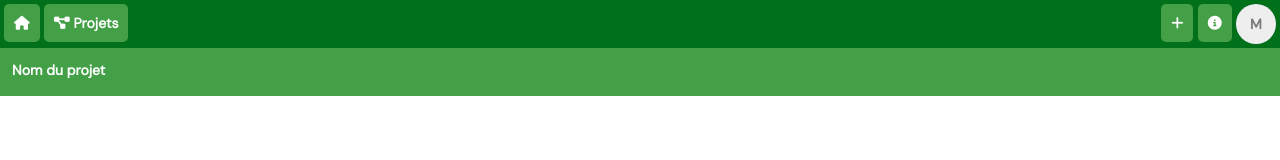
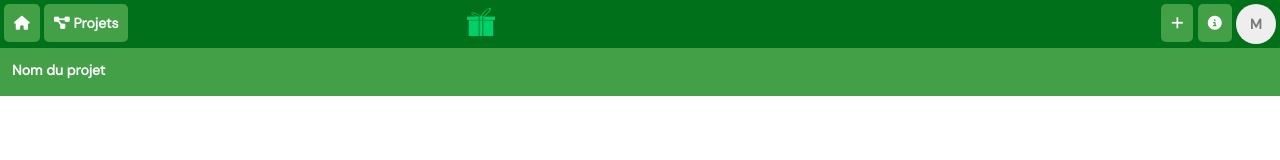
Before and after one commit to orpheeh/cado-frontend, a plain HTML site: page views/app.html in a window 1280 px wide. Drawn offline with nearby package versions, Linux system fonts and the light colour scheme.

Commit message:
(refact): add link for go to app home page

```diff
--- a/javascripts/app/header-template.js
+++ b/javascripts/app/header-template.js
@@ -9,6 +9,10 @@ export default () => `
                 <a href="#" class="h-project link">
                     <li class="fa fa-project-diagram"></li> Projets
                 </a>
+            </div>
+
+            <div class="middle-content">
+                <a href="app-home.html" class="go-to-app-home-link"><img src="../images/cado-shortcut.png" alt="cado"/></a>
             </div>
 
             <div class="project-header-menu-2 grid-item">
--- a/stylesheets/project-home-header.css
+++ b/stylesheets/project-home-header.css
@@ -16,7 +16,7 @@
     background-color: #00701a;
     height: 48px;
     display: grid;
-    grid-template-columns: auto auto;
+    grid-template-columns: auto auto auto;
 }
 
 .project-header-content .grid-item {
@@ -57,3 +57,17 @@
 #username:hover {
     cursor: pointer;
 }
+
+.go-to-app-home-link img {
+    width: 38px;
+    height: 38px;
+    padding: 5px;
+}
+
+.go-to-app-home-link {
+    background-color: #00701a44;
+    display: inline-block;
+    text-decoration: none;
+    margin: 3px;
+    border-radius: 2px;
+}
```
